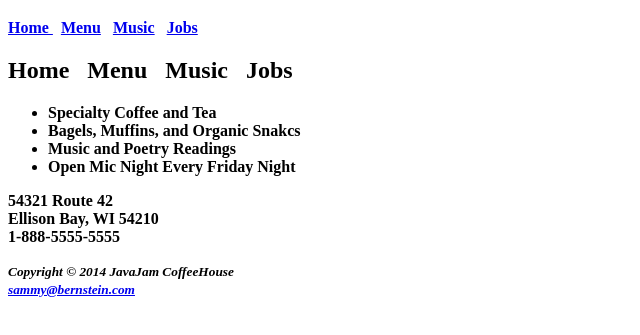
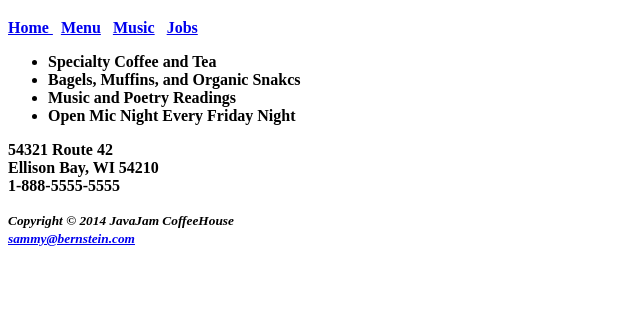
Before and after one commit to mrhalfpipe33/javajam-mrhalfpipe33, a plain HTML site: page index.html in a window 1280 px wide. Shown: the part 61-396 px from the top of the page, without its empty margins (0-640 px from the left). Drawn offline with Linux system fonts and the light colour scheme.

Commit message:
fix: Delete extra code that was replaced by nav links

```diff
--- a/index.html
+++ b/index.html
@@ -18,7 +18,6 @@
    </nav>
 
   <div>
-    <h2>Home &nbsp; Menu &nbsp; Music &nbsp; Jobs &nbsp;</h2>
       <ul>
         <li>Specialty Coffee and Tea</li>
         <li>Bagels, Muffins, and Organic Snakcs</li>
```
